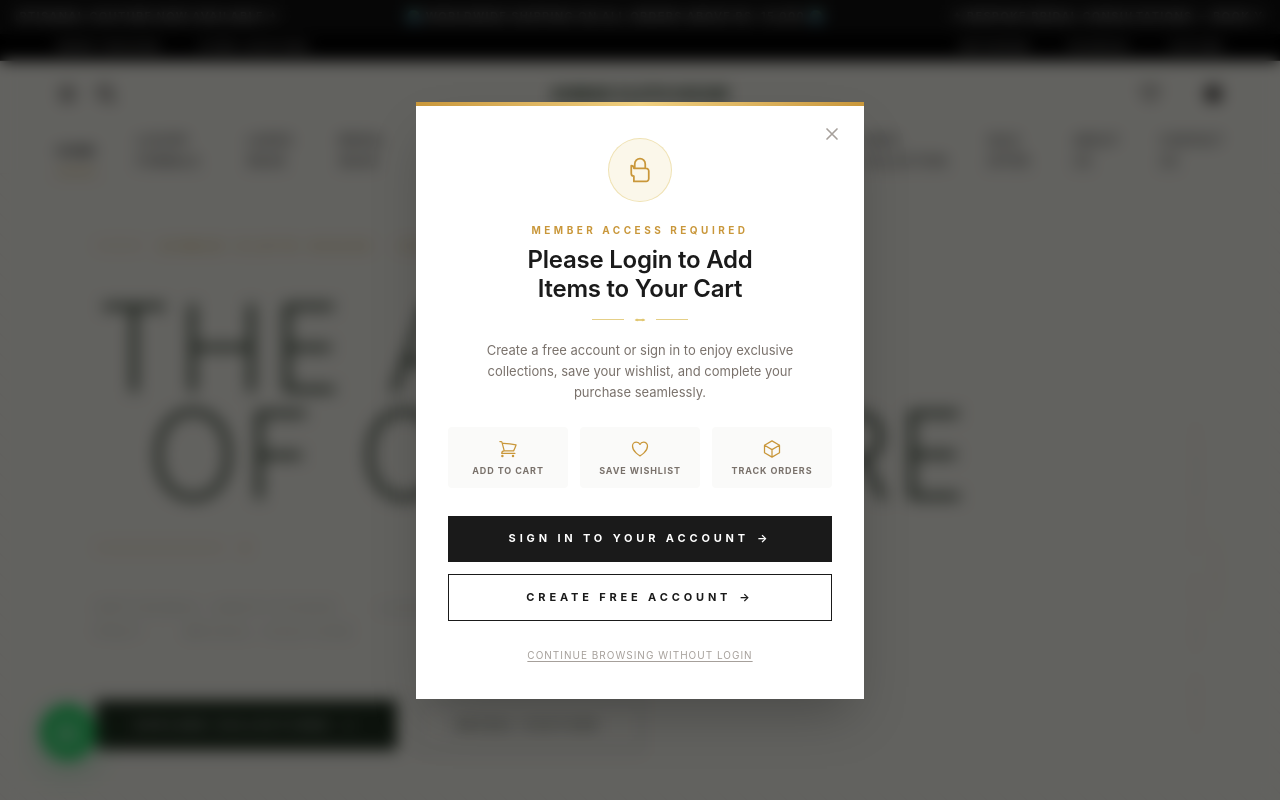
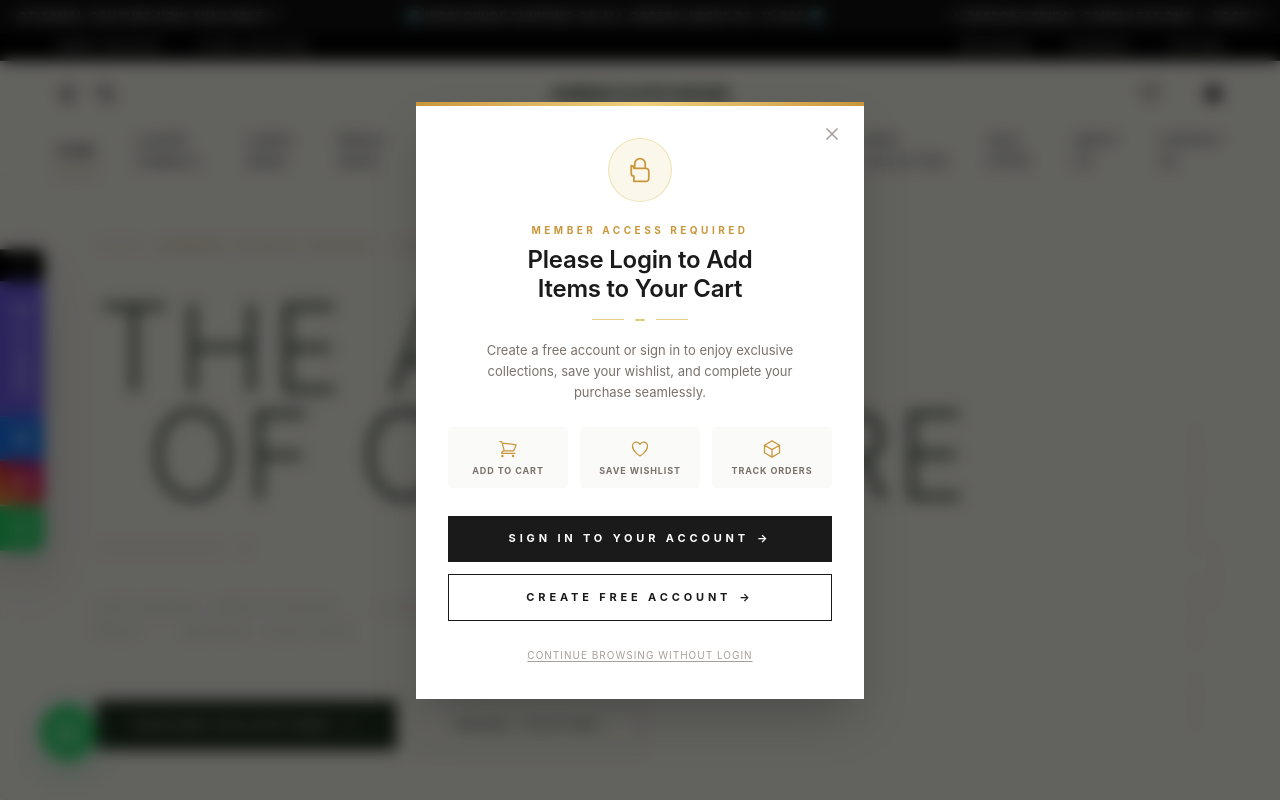
Before and after one commit to ahmadalibyteforceITSolution/AhmadClothHouse, a Vue app: page / in a window 1280 px wide. Shown: the top 800 px of the page. Built offline with nearby package versions, Linux system fonts and the light colour scheme; what vue3-google-login would draw is missing.

Commit message:
Add left corner hero floating social dock with interactive tabs and fix sidebar concierge number visibility

```diff
--- a/src/views/Home.vue
+++ b/src/views/Home.vue
@@ -4,6 +4,105 @@
     <!-- Custom Cursor -->
     <div ref="cursorOuter" class="gsap-cursor-outer" aria-hidden="true"></div>
     <div ref="cursorInner" class="gsap-cursor-inner" aria-hidden="true"></div>
+
+    <!-- ═══════════════════════════════════════════
+         LEFT CORNER HERO SOCIAL FLOATING DOCK (Matching Reference Screenshot)
+    ═══════════════════════════════════════════ -->
+    <aside
+      class="fixed left-0 top-1/2 -translate-y-1/2 z-[999] flex flex-col items-start transition-transform duration-300 select-none drop-shadow-2xl"
+      :class="isSocialDockOpen ? 'translate-x-0' : '-translate-x-[calc(100%-12px)]'"
+      aria-label="Quick Social & Contact Dock"
+    >
+      <!-- Top Toggle Button -->
+      <button
+        @click="isSocialDockOpen = !isSocialDockOpen"
+        class="w-11 h-8 bg-black text-white rounded-tr-md flex items-center justify-center cursor-pointer transition-all hover:bg-neutral-800 focus:outline-none shadow-md"
+        :title="isSocialDockOpen ? 'Collapse' : 'Expand'"
+      >
+        <span class="text-xs font-bold transition-transform duration-300" :class="{ 'rotate-180': !isSocialDockOpen }">
+          &larr;
+        </span>
+      </button>
+
+      <!-- Vertical Contact Us Tab -->
+      <div class="relative group/contact w-11">
+        <router-link
+          to="/contact"
+          class="w-11 py-5 bg-[#6C5CE7] hover:bg-[#5b4bc4] text-white flex flex-col items-center justify-center gap-2 transition-all duration-300 cursor-pointer shadow-md no-underline"
+        >
+          <svg class="w-4 h-4 shrink-0" fill="none" stroke="currentColor" viewBox="0 0 24 24">
+            <path stroke-linecap="round" stroke-linejoin="round" stroke-width="2" d="M3 8l7.89 5.26a2 2 0 002.22 0L21 8M5 19h14a2 2 0 002-2V7a2 2 0 00-2-2H5a2 2 0 00-2 2v10a2 2 0 002 2z" />
+          </svg>
+          <span class="text-[10px] font-bold tracking-wider uppercase whitespace-nowrap" style="writing-mode: vertical-rl; transform: rotate(180deg);">
+            Contact Us
+          </span>
+        </router-link>
+
+        <!-- Slideout Badge / Content on Hover -->
+        <div class="absolute left-full top-0 ml-1.5 hidden group-hover/contact:flex flex-col bg-white dark:bg-neutral-900 text-neutral-900 dark:text-white p-3.5 rounded-r-xl shadow-2xl border border-neutral-200 dark:border-neutral-800 min-w-[220px] z-50">
+          <p class="text-xs font-bold uppercase tracking-wider text-[#6C5CE7] mb-1">Direct Assistance</p>
+          <p class="text-[11px] text-neutral-500 dark:text-neutral-400 mb-2.5">Concierge &amp; Order Support</p>
+          <a href="https://wa.me/923416887454" target="_blank" class="flex items-center gap-2 text-xs font-semibold p-2 rounded bg-neutral-100 dark:bg-neutral-800 hover:bg-[#25D366] hover:text-white transition-colors">
+            <font-awesome-icon :icon="['fab', 'whatsapp']" class="text-sm" />
+            <span>0341 6887454</span>
+          </a>
+        </div>
+      </div>
+
+      <!-- Facebook Tab -->
+      <div class="relative group/fb w-11">
+        <a
+          href="https://www.facebook.com/profile.php?id=61573629329844"
+          target="_blank"
+          rel="noopener"
+          class="w-11 h-11 bg-[#1877F2] hover:bg-[#1464cc] text-white flex items-center justify-center transition-all duration-300 shadow-md"
+          title="Facebook"
+        >
+          <font-awesome-icon :icon="['fab', 'facebook-f']" class="text-base" />
+        </a>
+        <!-- Slideout Badge -->
+        <div class="absolute left-full top-1/2 -translate-y-1/2 ml-1.5 hidden group-hover/fb:flex items-center gap-2 bg-[#1877F2] text-white px-3 py-1.5 rounded-r-md shadow-xl text-xs font-bold tracking-wide whitespace-nowrap z-50">
+          <span>Facebook</span>
+          <span class="text-[10px] opacity-80">&rarr;</span>
+        </div>
+      </div>
+
+      <!-- Instagram Tab (With Rounded Bottom Corner) -->
+      <div class="relative group/insta w-11">
+        <a
+          href="https://www.instagram.com/ahmadclothfabrics_aroma/"
+          target="_blank"
+          rel="noopener"
+          class="w-11 h-11 bg-gradient-to-tr from-[#f09433] via-[#dc2743] to-[#bc1888] hover:opacity-90 text-white flex items-center justify-center transition-all duration-300 rounded-br-lg shadow-md"
+          title="Instagram"
+        >
+          <font-awesome-icon :icon="['fab', 'instagram']" class="text-base" />
+        </a>
+        <!-- Slideout Badge -->
+        <div class="absolute left-full top-1/2 -translate-y-1/2 ml-1.5 hidden group-hover/insta:flex items-center gap-2 bg-gradient-to-r from-[#dc2743] to-[#bc1888] text-white px-3 py-1.5 rounded-r-md shadow-xl text-xs font-bold tracking-wide whitespace-nowrap z-50">
+          <span>Instagram</span>
+          <span class="text-[10px] opacity-80">&rarr;</span>
+        </div>
+      </div>
+
+      <!-- WhatsApp Tab -->
+      <div class="relative group/wa w-11 mt-0.5">
+        <a
+          href="https://wa.me/923416887454"
+          target="_blank"
+          rel="noopener"
+          class="w-11 h-11 bg-[#25D366] hover:bg-[#20ba5a] text-white flex items-center justify-center transition-all duration-300 rounded-br-lg shadow-md"
+          title="WhatsApp"
+        >
+          <font-awesome-icon :icon="['fab', 'whatsapp']" class="text-base" />
+        </a>
+        <!-- Slideout Badge -->
+        <div class="absolute left-full top-1/2 -translate-y-1/2 ml-1.5 hidden group-hover/wa:flex items-center gap-2 bg-[#25D366] text-white px-3 py-1.5 rounded-r-md shadow-xl text-xs font-bold tracking-wide whitespace-nowrap z-50">
+          <span>WhatsApp Chat</span>
+          <span class="text-[10px] opacity-80">&rarr;</span>
+        </div>
+      </div>
+    </aside>
 
     <!-- ═══════════════════════════════════════════
          1. AHMAD CLOTH HOUSE — LUXURY EDITORIAL HERO
@@ -737,6 +836,7 @@ onUnmounted(() => {
   if (bgSliderInterval) clearInterval(bgSliderInterval)
 })
 
+const isSocialDockOpen = ref(true)
 const isExpanded = ref(false)
 const isExiting = ref(false)
 const currentHeroIndex = ref(0)
```
Also changed, not shown: src/components/Home/Header.vue (+38 -38 lines).
